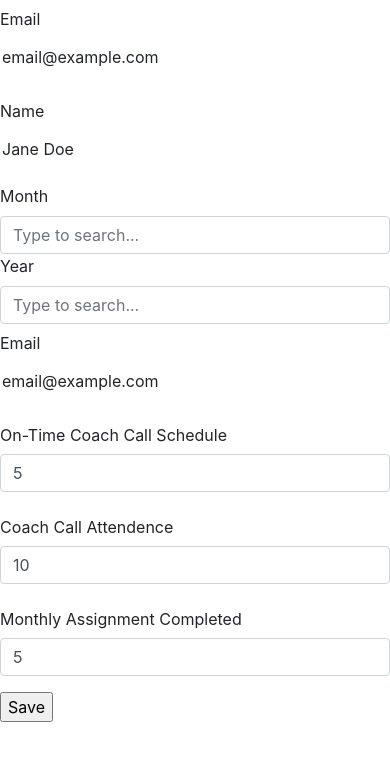
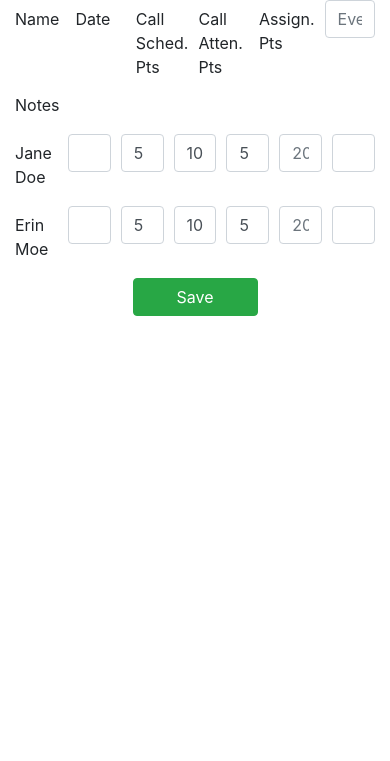
Before and after one commit to philanaaurelia/mlt-stats, a Flask app: page /form in a window 390 px wide. Shown: the top 761 px of the page. Run offline with Flask 2, Linux system fonts and the light colour scheme; some libraries are stand-ins or nearby versions.

Commit message:
fixing form

```diff
--- a/static/test.json
+++ b/static/test.json
@@ -1,13 +1,14 @@
 {
 	"members": [{
 			"name": "Philana",
-			"email": "philanab@gmail.com",
+			"email": "pbenton@mlt.org",
 			"type": "coach"
 		},
 		{
 			"name": "Jane",
 			"email": "janedoe@gmail.com",
 			"type": "fellow",
+			"coach": "pbenton@mlt.org"
 			"profile_url": "https://cdn-icons-png.flaticon.com/512/3006/3006854.png",
 			"org_pts": 32,
 			"org_events": 4,
--- a/templates/form.html
+++ b/templates/form.html
@@ -1,5 +1,4 @@
 <html>
-
 <head>
   <link rel="stylesheet" href="https://stackpath.bootstrapcdn.com/bootstrap/4.3.1/css/bootstrap.min.css" integrity="sha384-ggOyR0iXCbMQv3Xipma34MD+dH/1fQ784/j6cY/iJTQUOhcWr7x9JvoRxT2MZw1T" crossorigin="anonymous">
 
@@ -10,68 +9,93 @@
 
 <body>
   <form action="/result" method="POST">
-    <div class="mb-3 row">
-      <label for="staticEmail" class="col-sm-2 col-form-label">Email</label>
-      <div class="col-sm-10">
-        <input type="text" readonly class="form-control-plaintext" id="staticEmail" value="email@example.com">
+    <div class="form-row" style="margin: 0px 10px 10px 10px">
+      <div class="col">
+        <label for="staticEmail" class="col-form-label">Name</label>
+      </div>
+      <div class="col">
+        <label for="staticEmail" class="col-form-label">Date</label>
+      </div>
+      <div class="col">
+        <label for="staticEmail" class="col-form-label">Call Sched. Pts</label>
+      </div>
+      <div class="col">
+        <label for="staticEmail" class="col-form-label">Call Atten. Pts</label>
+      </div>
+      <div class="col">
+        <label for="staticEmail" class="col-form-label">Assign. Pts</label>
+      </div>
+      <div class="col">
+        <input type="text" class="form-control" placeholder="Event Name">
+      </div>
+      <div class="col">
+        <label for="staticEmail" class="col-form-label">Notes</label>
       </div>
     </div>
 
-    <div class="mb-3 row">
-      <label for="staticEmail" class="col-sm-2 col-form-label">Name</label>
-      <div class="col-sm-10">
-        <input type="text" readonly class="form-control-plaintext" id="staticEmail" value="Jane Doe">
+    <div class="form-row" style="margin: 0 10 10 10">
+      <div class="col">
+        <label for="staticEmail" class="col-form-label">Jane Doe</label>
+      </div>
+      <div class="col">
+        <input class="form-control" list="monthOptions" id="month_text" placeholder="Type to search...">
+        <datalist id="monthOptions">
+          <option value="Jan '22">
+          <option value="Feb '22">
+          <option value="Mar '22">
+          <option value="April">
+          <option value="May">
+        </datalist>
+      </div>
+      <div class="col">
+        <input type="text" class="form-control" value=5>
+      </div>
+      <div class="col">
+        <input type="text" class="form-control" value=10>
+      </div>
+      <div class="col">
+        <input type="text" class="form-control" value=5>
+      </div>
+      <div class="col">
+        <input type="text" class="form-control" placeholder="20">
+      </div>
+      <div class="col">
+        <input type="text" class="form-control">
       </div>
     </div>
 
-    <label for="exampleDataList" class="form-label">Month</label>
-    <input class="form-control" list="monthOptions" id="month_text" placeholder="Type to search...">
-    <datalist id="monthOptions">
-      <option value="January">
-      <option value="February">
-      <option value="March">
-      <option value="April">
-      <option value="May">
-    </datalist>
 
-    <label for="exampleDataList" class="form-label">Year</label>
-    <input class="form-control" list="yearOptions" id="year_num" placeholder="Type to search...">
-    <datalist id="yearOptions" name="yearOption">
-      <option value="2024">
-      <option value="2023">
-    </datalist>
-
-    <div class="mb-3 row">
-      <label for="staticEmail" class="col-sm-2 col-form-label">Email</label>
-      <div class="col-sm-10">
-        <input type="text" readonly class="form-control-plaintext" id="staticEmail" value="email@example.com">
+    <div class="form-row" style="margin: 0px 10px 10px 10px">
+      <div class="col">
+        <label for="staticEmail" class="col-form-label">Erin Moe</label>
+      </div>
+      <div class="col">
+        <input class="form-control" list="monthOptions" id="month_text" placeholder="Type to search...">
+        <datalist id="monthOptions">
+          <option value="Jan '22">
+          <option value="Feb '22">
+          <option value="Mar '22">
+          <option value="April">
+          <option value="May">
+        </datalist>
+      </div>
+      <div class="col">
+        <input type="text" class="form-control" value=5>
+      </div>
+      <div class="col">
+        <input type="text" class="form-control" value=10>
+      </div>
+      <div class="col">
+        <input type="text" class="form-control" value=5>
+      </div>
+      <div class="col">
+        <input type="text" class="form-control" placeholder="20">
+      </div>
+      <div class="col">
+        <input type="text" class="form-control">
       </div>
     </div>
-    <div class="mb-3 row">
-      <label for="inputPassword" class="col-sm-2 col-form-label">On-Time Coach Call Schedule</label>
-      <div class="col-sm-10">
-        <input type="text" class="form-control" name="call-schedule" value="5">
-      </div>
-    </div>
-    <div class="mb-3 row">
-      <label for="inputPassword" class="col-sm-2 col-form-label">Coach Call Attendence</label>
-      <div class="col-sm-10">
-        <input type="text" class="form-control" value="10">
-      </div>
-    </div>
-
-    <div class="mb-3 row">
-      <label for="inputPassword" class="col-sm-2 col-form-label">Monthly Assignment Completed</label>
-      <div class="col-sm-10">
-        <input type="text" class="form-control" value="5">
-      </div>
-    </div>
-
-    <!-- <p>Name <input type = "text" name = "Name" /></p>
-   <p>Physics <input type = "text" name = "Physics" /></p>
-   <p>Chemistry <input type = "text" name = "chemistry" /></p>
-   <p>Maths <input type ="text" name = "Mathematics" /></p> -->
-   <p><input type = "submit" value = "Save" /></p>
+    <center><input type="submit" value="Save" class="btn btn-success" style="width: 125px"/></center>
   </form>
 </body>
 
--- a/templates/home.html
+++ b/templates/home.html
@@ -20,7 +20,7 @@
       <div class="column col-sm-4"><center>
         <img src={{fellow_data.profile}} class="profile"/> <br>
         <h2 style="padding-top: 25px; font-size: 24px">Hello, <strong>{{fellow_data.name}}!</strong></h2>
-        <a href="/signout"><button class="btn btn-signout">Sign Out</button></a></center>
+        <a href="/signout"><button class="btn btn-signout" style="margin-bottom: 15px">Sign Out</button></a></center>
       </div>
       <div class="column col-sm-8">
         <div class="card shadow"> <p class="default"> <h1>Status</h1>
```
